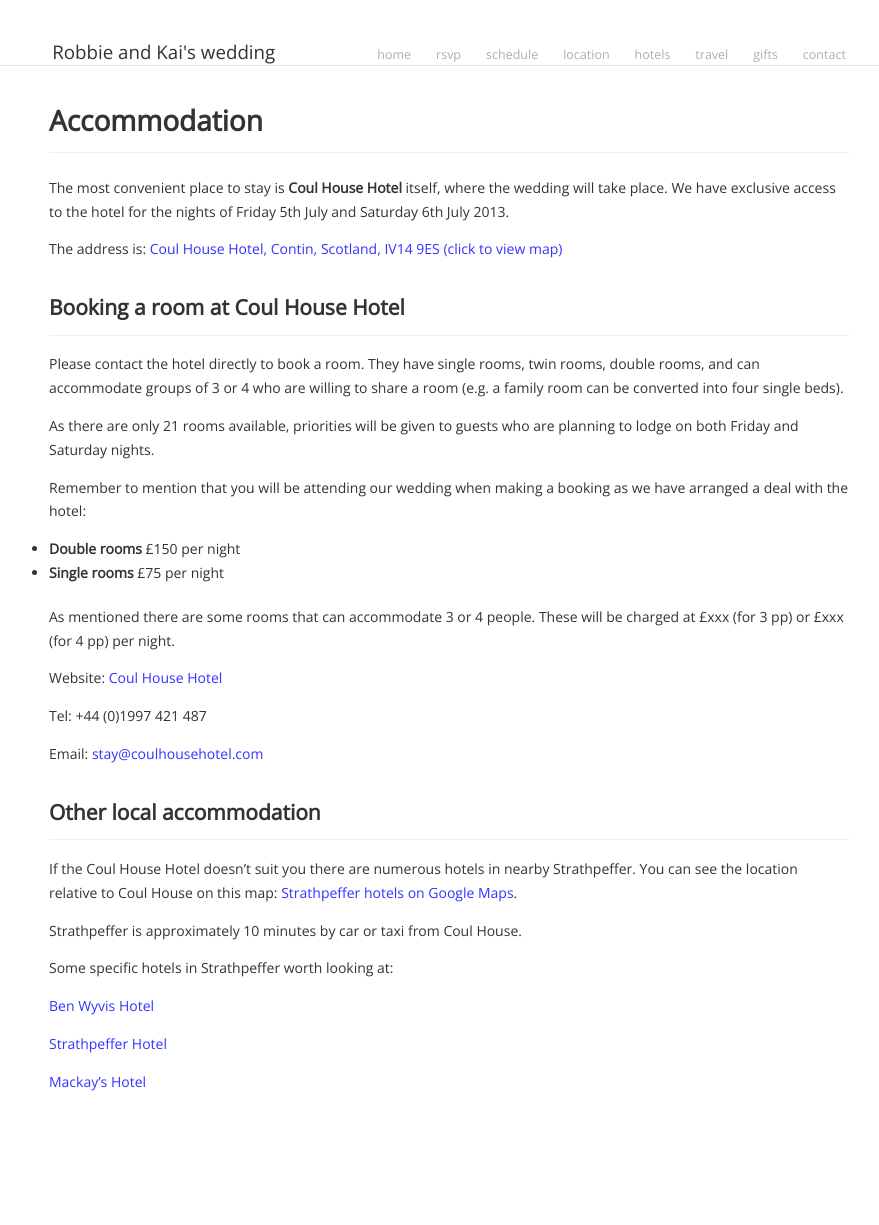
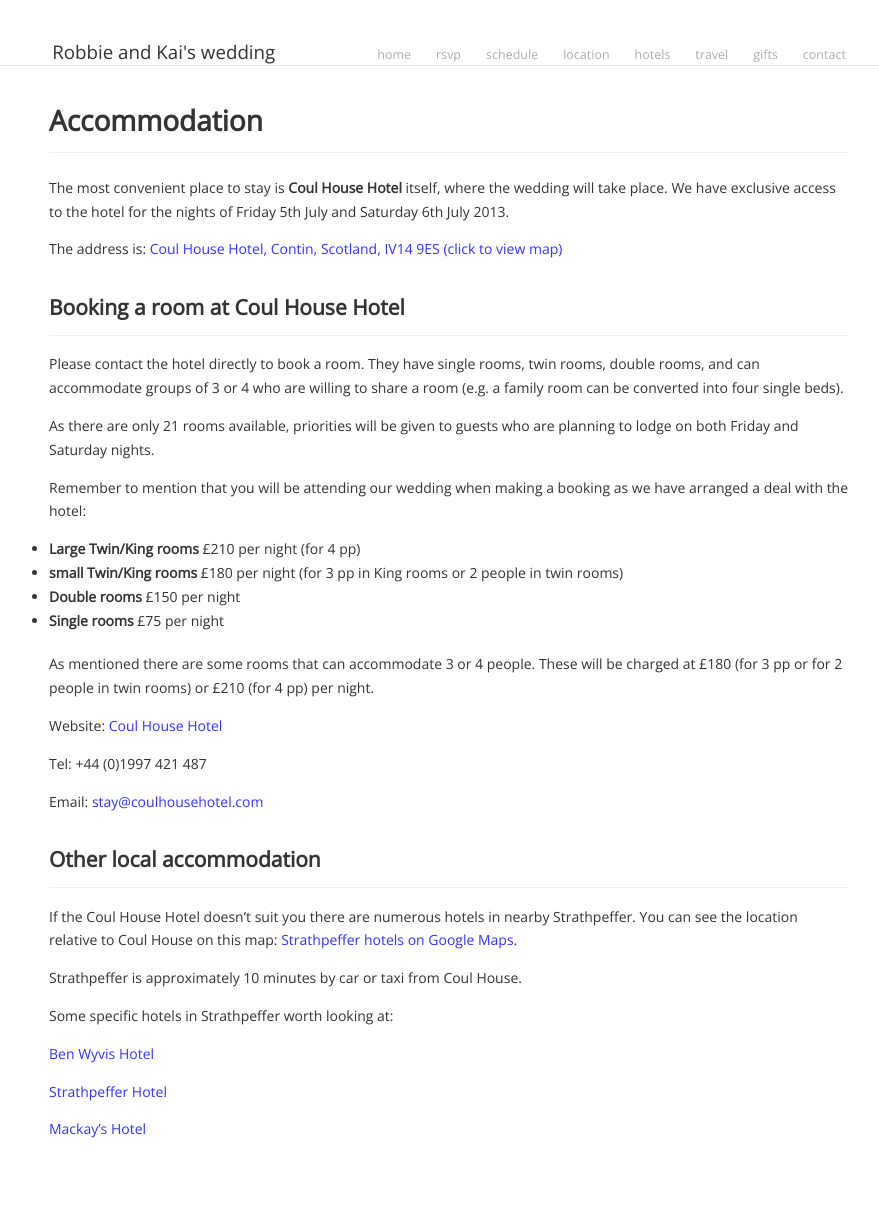
Before and after one commit to rjshade/robbieandkai.com, a Jekyll site: the page built from accommodation/index.md, in a window 1280 px wide. Shown: the whole page, without its empty margins (191-1070 px from the left). Built offline with Jekyll 4.4.1, drawn with Linux system fonts in a browser that asks for light colours; Markdown is read by kramdown in place of the engine named in the settings; before the commit the page ends 1178 px from its top, so only the background shows below that.

Commit message:
Update accommodation/index.md

```diff
--- a/accommodation/index.md
+++ b/accommodation/index.md
@@ -20,10 +20,12 @@
 
 Remember to mention that you will be attending our wedding when making a booking as we have arranged a deal with the hotel:
 
+* **Large Twin/King rooms** £210 per night (for 4 pp)
+* **small Twin/King rooms** £180 per night (for 3 pp in King rooms or 2 people in twin rooms)
 * **Double rooms** £150 per night
 * **Single rooms** £75 per night
 
-As mentioned there are some rooms that can accommodate 3 or 4 people. These will be charged at £xxx (for 3 pp) or £xxx (for 4 pp) per night.
+As mentioned there are some rooms that can accommodate 3 or 4 people. These will be charged at £180 (for 3 pp or for 2 people in twin rooms) or £210 (for 4 pp) per night.
 
 Website: [Coul House Hotel](http://www.coulhousehotel.com/index.asp)
 
```
